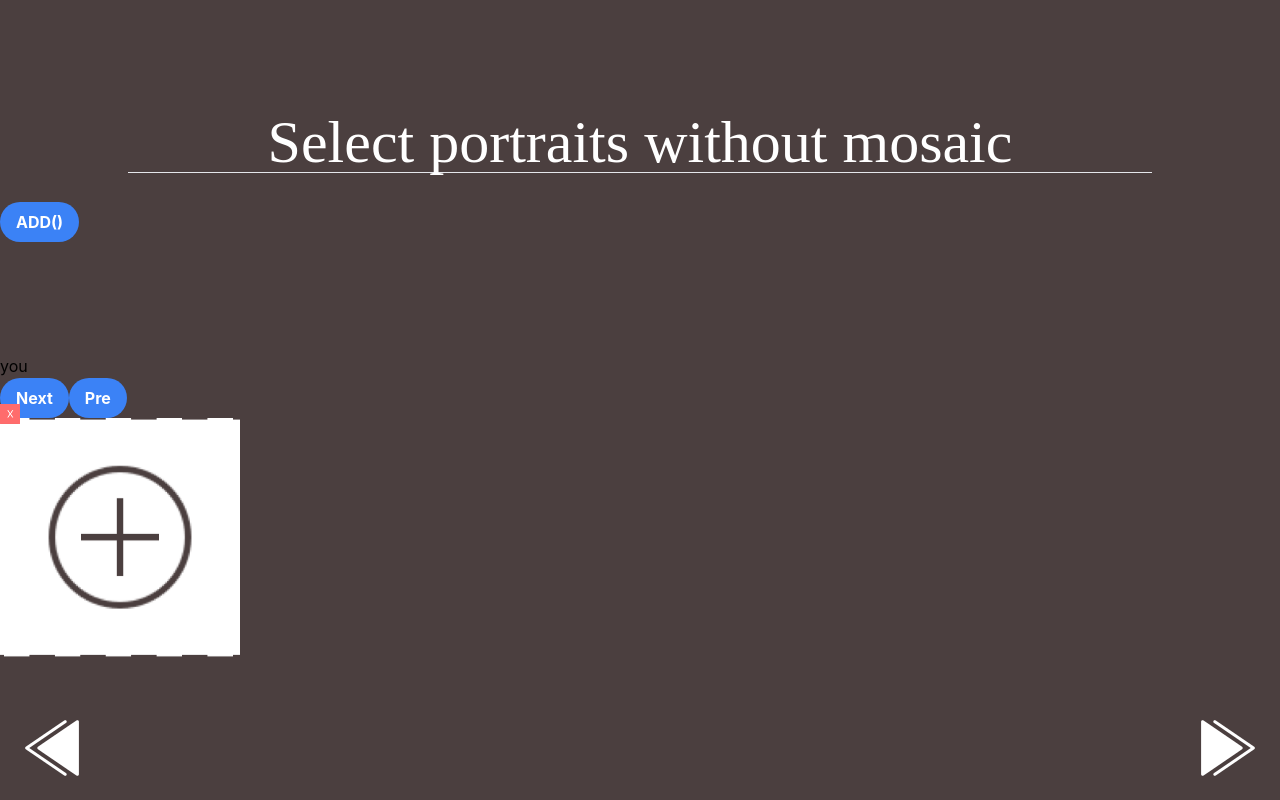
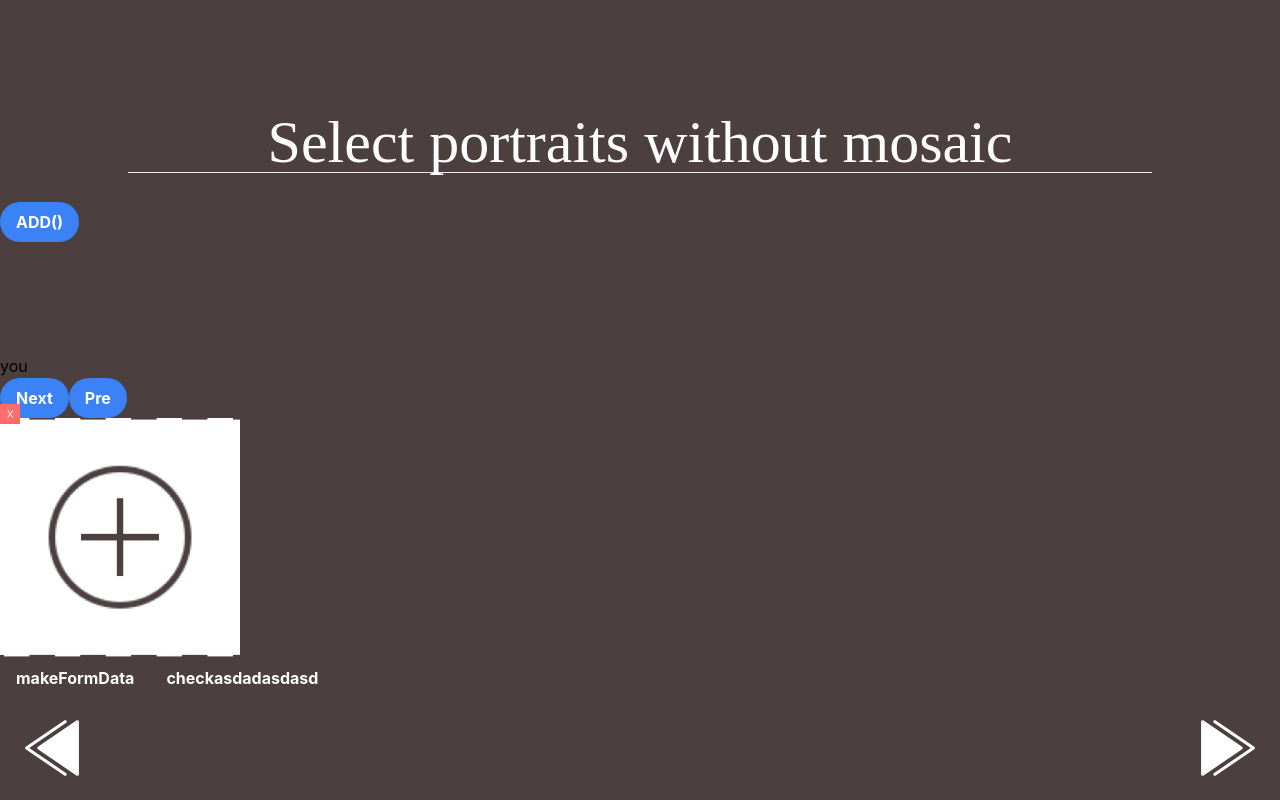
Before and after one commit to PRP-for-your-portrait-right-protection/frontend-repo, a React (Create React App) app: page /people in a window 1280 px wide. Built offline with nearby package versions, Linux system fonts and the light colour scheme.

Commit message:
chore : apiTest

```diff
--- a/package.json
+++ b/package.json
@@ -3,7 +3,7 @@
   "version": "0.1.0",
   "private": true,
   "dependencies": {
-    "axios": "^0.24.0",
+    "axios": "^0.27.2",
     "prop-types": "^15.8.1",
     "react": "^17.0.2",
     "react-dom": "^17.0.2",
@@ -12,6 +12,7 @@
     "react-router-dom": "^6.3.0",
     "react-scripts": "5.0.0",
     "redux": "^4.2.0",
+    "styled-components": "^5.3.5",
     "web-vitals": "^2.1.0"
   },
   "scripts": {
--- a/src/components/ImageList.tsx
+++ b/src/components/ImageList.tsx
@@ -27,6 +27,8 @@ function ImageList({ object, changeFuc }: ImageListProps) {
     let data = {
       url: URL.createObjectURL(event.target.files[0]),
       id: count,
+      file: event.target.files[0],
+      new: "Y",
     };
 
     changeFuc(data, object.name, "add");
--- a/src/components/ImageListBlock.tsx
+++ b/src/components/ImageListBlock.tsx
@@ -1,5 +1,7 @@
+import { element } from "prop-types";
 import React, { useState } from "react";
 import ImageList from "../components/ImageList";
+import axios from "axios";
 
 /**
  * @name : Teawon
@@ -24,6 +26,29 @@ function ImageListBlock() {
    * @function :addImgList - 전체 ImgList의 개수를 늘리는 함수(컴포넌트 수 증가), 처음 이름은 other{count}로 지정하여 컴포넌트를 생성함
    * @create-data: 2022-07-15
    */
+
+  const makeFormData = async () => {
+    const formData = new FormData();
+
+    const imageList = totalList.file;
+
+    totalList.file.forEach((element) => {
+      element.pictures.forEach((list) => {
+        formData.append(element.name, list.file);
+      });
+    });
+
+    const res = await axios.post(
+      "http://localhost:4000/file/upload",
+      formData,
+      {
+        headers: {
+          "Content-Type": "multipart/form-data",
+        },
+      }
+    );
+  };
+
   const addImgList = () => {
     setTotalList({
       file: [
@@ -88,6 +113,20 @@ function ImageListBlock() {
             changeFuc={changeFuc}
           />
         ))}
+
+      <button
+        className="bg-yello-500 hover:bg-blue-700 text-white font-bold py-2 px-4 rounded-full"
+        onClick={() => makeFormData()}
+      >
+        makeFormData
+      </button>
+
+      <button
+        className="bg-yello-500 hover:bg-blue-700 text-white font-bold py-2 px-4 rounded-full"
+        onClick={() => console.log(totalList)}
+      >
+        checkasdadasdasd
+      </button>
     </>
   );
 }
```
Also changed, not shown: 1 other file (tests, documents, lock files or other folders).
